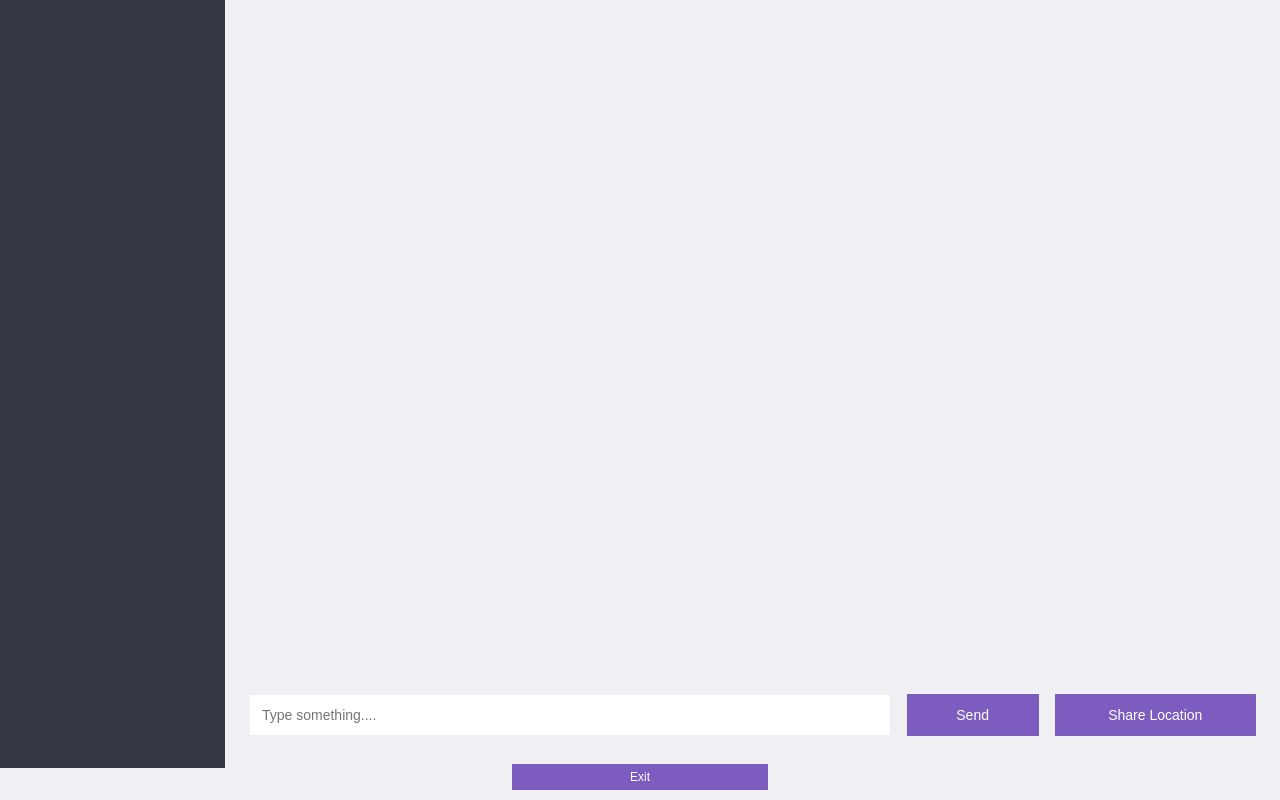
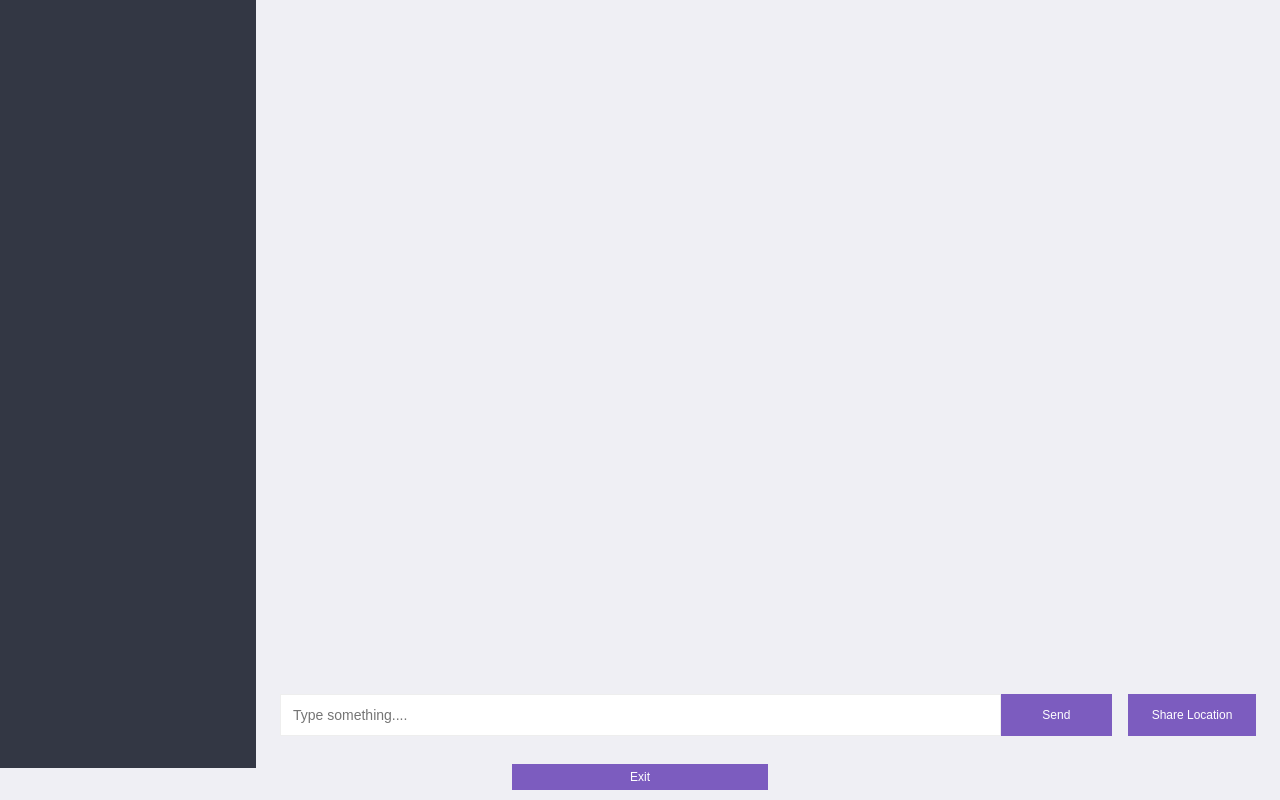
Before and after one commit to Palashvijay4O/Chat-App, a website: page public/chat.html in a window 1280 px wide. Drawn offline with nearby package versions, Linux system fonts and the light colour scheme; no server answers.

Commit message:
some more styling

```diff
--- a/public/chat.html
+++ b/public/chat.html
@@ -24,7 +24,7 @@
                     <div class="compose">
                         <form id="message-form">
                             <input id="message-box" type="text" name="messageTxt" placeholder="Type something...." required autocomplete="off">
-                            <button>Send</button>
+                            <button class="send-button">Send</button>
                         </form>
                         <button id="send-location">Share Location</button>
                     </div>
--- a/public/css/styles.css
+++ b/public/css/styles.css
@@ -41,11 +41,11 @@ input {
 
 button {
     cursor: pointer;
-    padding: 12px;
+    padding: 8px;
     background: #7C5CBF;
     border: none;
     color: white;
-    font-size: 16px;
+    width: 20%;
     transition: background .3s ease;
 }
 
@@ -95,7 +95,7 @@ button:disabled {
     height: 96vh;
     color: white;
     background: #333744;
-    width: 225px;
+    width: 35vw;
     overflow-y: scroll
 }
 
@@ -154,13 +154,17 @@ button:disabled {
     border: 1px solid #eeeeee;
     width: 100%;
     padding: 12px;
-    margin: 0 16px 0 0;
+    margin: 0 0px 0 0;
     flex-grow: 1;
 }
 
 .compose button {
-    width: 20%;
-    font-size: 14px;
+    width: 10vw;
+    max-width: 10vw;
+    font-size: 12px;
+    padding: 4px;
+    padding-left: auto;
+    padding-right: auto;
 }
 
 /* Chat Sidebar Styles */
@@ -204,7 +208,8 @@ button:disabled {
 .room-list {
     padding: 10px;
     background: white;
-    width: 15em;
+    width: 20vw;
+    float: right;
     height: 100vh;
 }
 
@@ -247,3 +252,9 @@ button:disabled {
 #leave-button {
     margin-top: -4px;
 }
+
+button.truncate {
+    overflow: hidden;
+    text-overflow: ellipsis;
+    white-space: nowrap;
+}
--- a/public/js/chat.js
+++ b/public/js/chat.js
@@ -17,11 +17,11 @@ const locationMessageTemplate = document.querySelector('#location-message-templa
 const sideBarTemplate = document.querySelector('#sidebar-template').innerHTML
 const userTypingTemplate = document.querySelector('#user-typing-template').innerHTML
 
-
+// Global Constants
 const username = localStorage.getItem('username')
 const room = localStorage.getItem('room')
 
-var typingCounter;
+// Global Variables
 var obj;
 
 const autoScroll = () => {
@@ -105,17 +105,20 @@ $messageForm.addEventListener('submit', (event) => {
         $messageFormButtom.setAttribute('disabled', 'disabled')
 
         socket.emit('sendMessage', message, (error) => {
-            //setTimeout(() => {}, 2000)
+
             $messageFormButtom.removeAttribute('disabled')
             $messageFormInput.value = ''
-            $messageFormInput.focus()
+
+            if(/Android|webOS|iPhone|iPad|iPod|BlackBerry|IEMobile|Opera Mini/i.test(navigator.userAgent))
+                document.activeElement.blur()
+            else
+                $messageFormInput.focus()
 
             if(error) {
                 return console.log(error)
             }
 
             console.log('The message was delivered!')
-
         })
 })
 
@@ -170,7 +173,12 @@ $leaveButton.addEventListener('click', (event) => {
         return;
     }
 })
+window.onload = function(event) {
+    // Can do conditional styling here
 
+    if(!(/Android|webOS|iPhone|iPad|iPod|BlackBerry|IEMobile|Opera Mini/i.test(navigator.userAgent)))
+        document.querySelector('#sidebar').style.width = '20vw';
+}
 window.addEventListener('beforeunload', (event) => {
     if($leaveButton.getAttribute('clicked')) {
         $leaveButton.removeAttribute('clicked')
```
